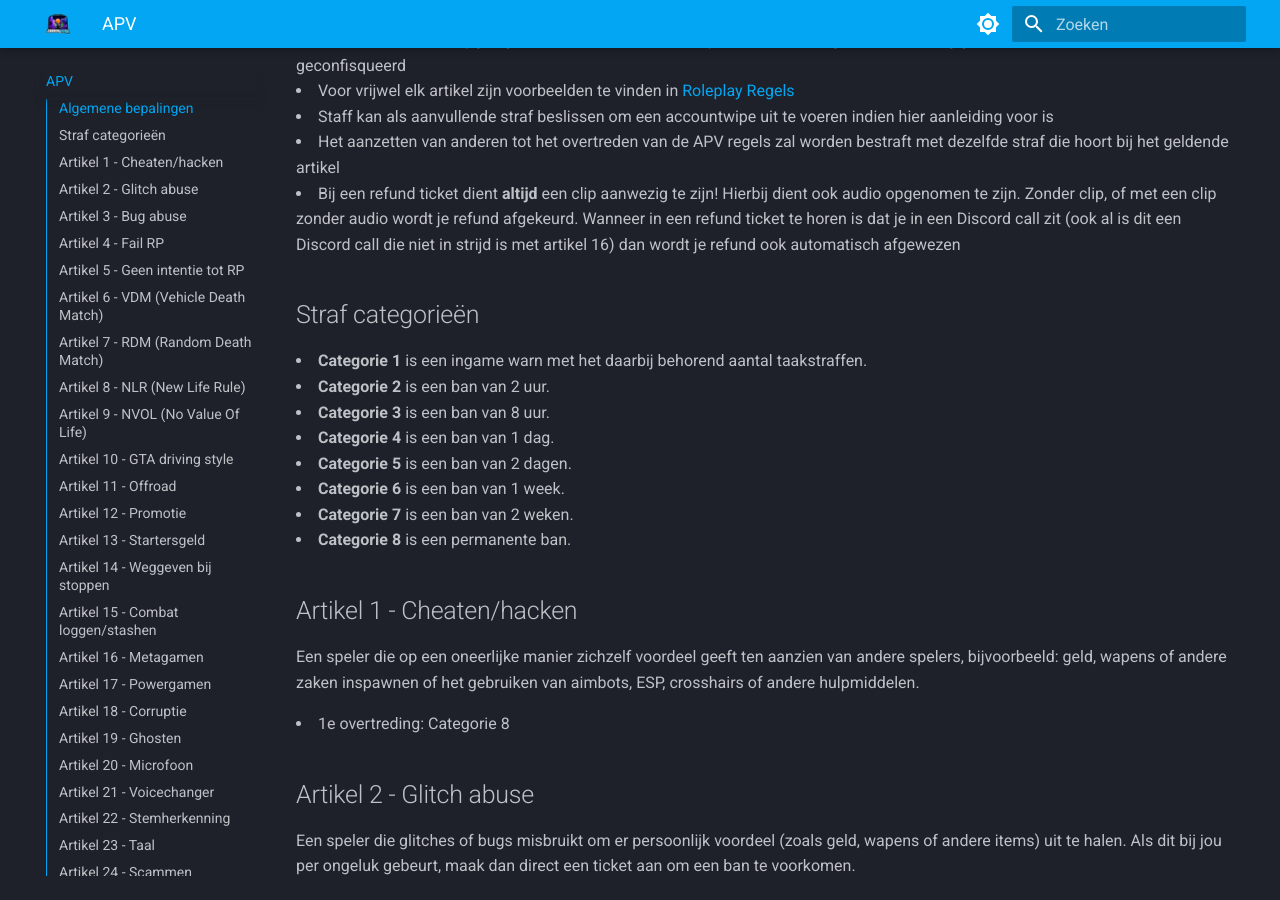
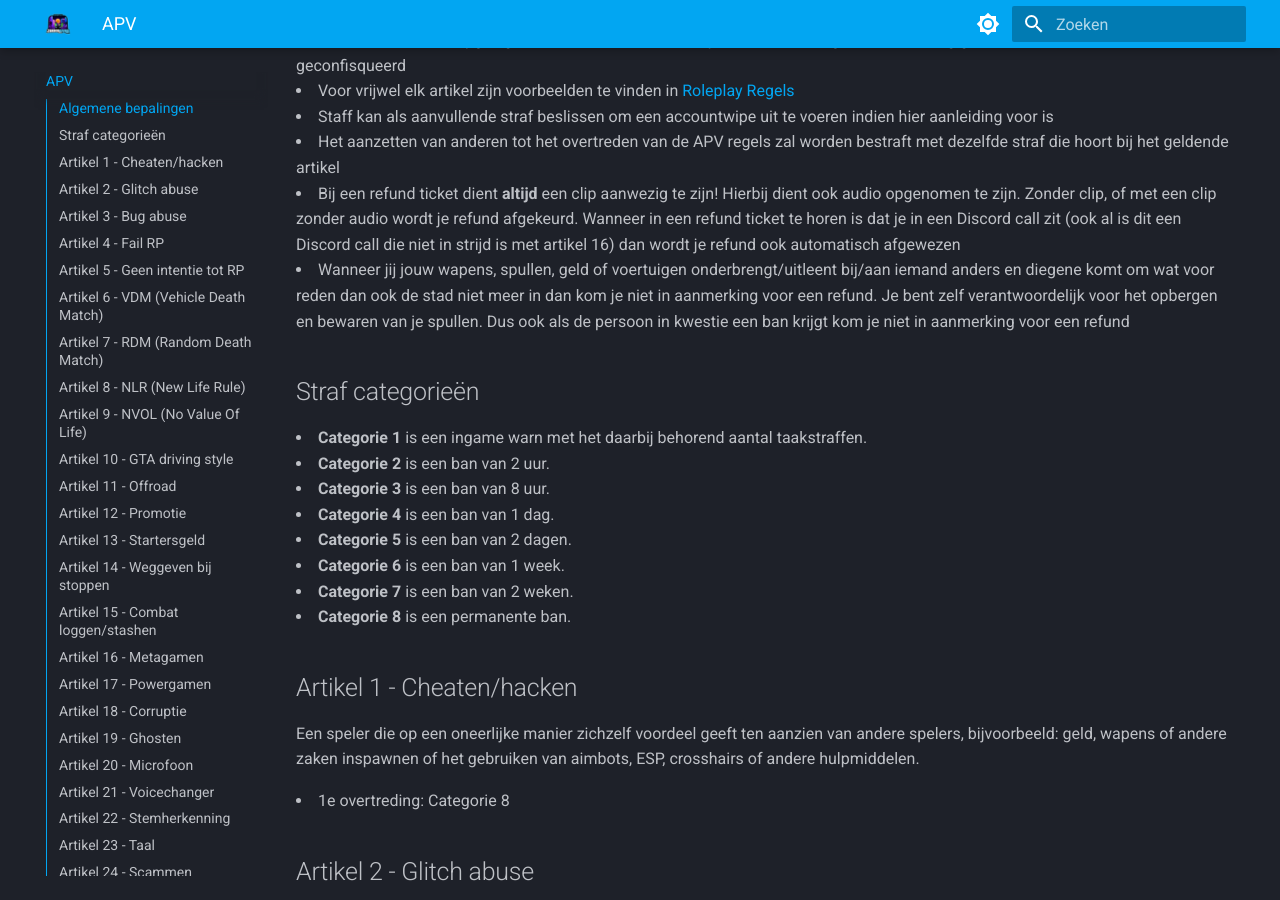
Before and after one commit to ZuiderStad-RP/regels, an MkDocs documentation site: the page built from docs/apv.md, in a window 1280 px wide and 900 px high, scrolled down 370 px. Built offline with MkDocs 1.6.1 and Material for MkDocs 9.7.7, drawn with Linux system fonts in a browser that asks for light colours.

Commit message:
Update apv.md

```diff
--- a/docs/apv.md
+++ b/docs/apv.md
@@ -9,6 +9,7 @@
 <li>Staff kan als aanvullende straf beslissen om een accountwipe uit te voeren indien hier aanleiding voor is</li>
 <li>Het aanzetten van anderen tot het overtreden van de APV regels zal worden bestraft met dezelfde straf die hoort bij het geldende artikel</li>
 <li>Bij een refund ticket dient <b>altijd</b> een clip aanwezig te zijn! Hierbij dient ook audio opgenomen te zijn. Zonder clip, of met een clip zonder audio wordt je refund afgekeurd. Wanneer in een refund ticket te horen is dat je in een Discord call zit (ook al is dit een Discord call die niet in strijd is met artikel 16) dan wordt je refund ook automatisch afgewezen</li>
+<li>Wanneer jij jouw wapens, spullen, geld of voertuigen onderbrengt/uitleent bij/aan iemand anders en diegene komt om wat voor reden dan ook de stad niet meer in dan kom je niet in aanmerking voor een refund. Je bent zelf verantwoordelijk voor het opbergen en bewaren van je spullen. Dus ook als de persoon in kwestie een ban krijgt kom je niet in aanmerking voor een refund</li>
 
 ## Straf categorieën
 <li><b>Categorie 1</b> is een ingame warn met het daarbij behorend aantal taakstraffen.</li>
```
